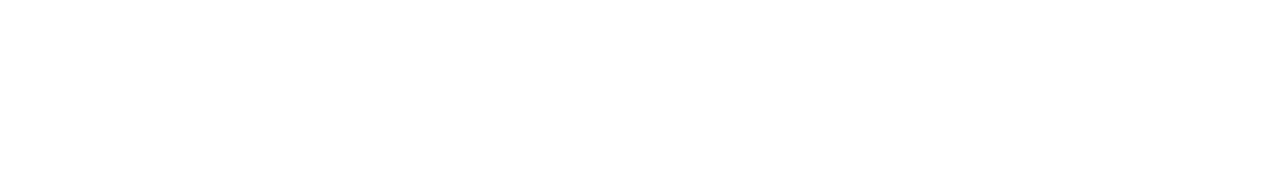
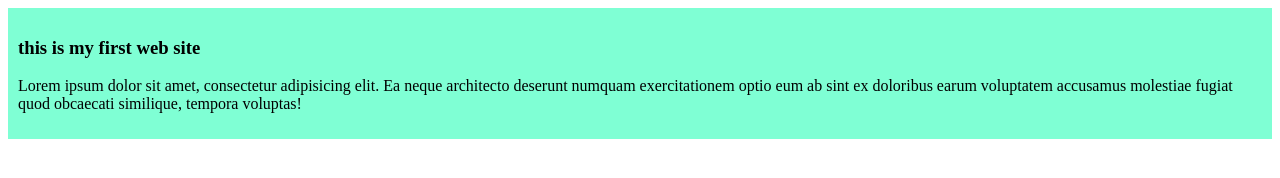
Before and after one commit to AnNoor71/my-first-github-repo, a plain HTML site: page index.html in a window 1280 px wide. Drawn offline with Linux system fonts and the light colour scheme.

Commit message:
added the first vlog

```diff
--- a/index.html
+++ b/index.html
@@ -4,8 +4,15 @@
     <meta charset="UTF-8">
     <meta name="viewport" content="width=device-width, initial-scale=1.0">
     <title>my first github repo</title>
+    <link rel="stylesheet" href="styling.css/mmm.css">
 </head>
 <body>
 
+    <div>
+         <h3>this is my first web site </h3>
+         <p>Lorem ipsum dolor sit amet, consectetur adipisicing elit. Ea neque architecto deserunt numquam exercitationem optio eum ab sint ex doloribus earum voluptatem accusamus molestiae fugiat quod obcaecati similique, tempora voluptas!</p>
+    </div>
+
+
 </body>
 </html>
--- /dev/null
+++ b/styling.css/mmm.css
@@ -0,0 +1,4 @@
+div{
+    background-color: aquamarine;
+    padding: 10px;
+}
```
